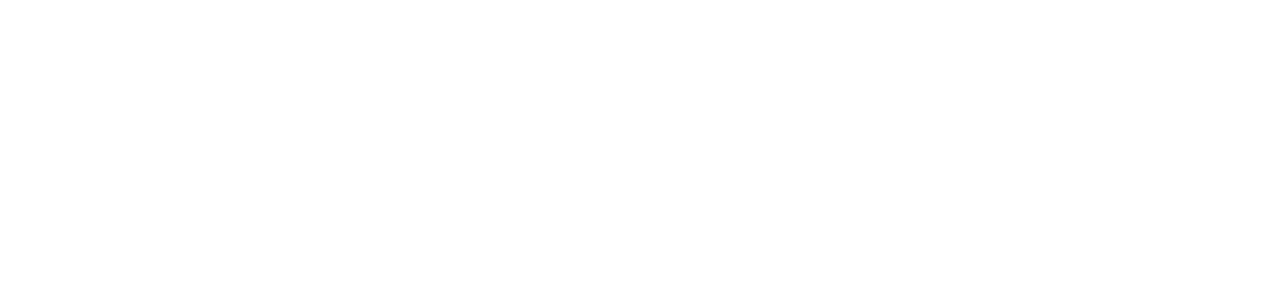
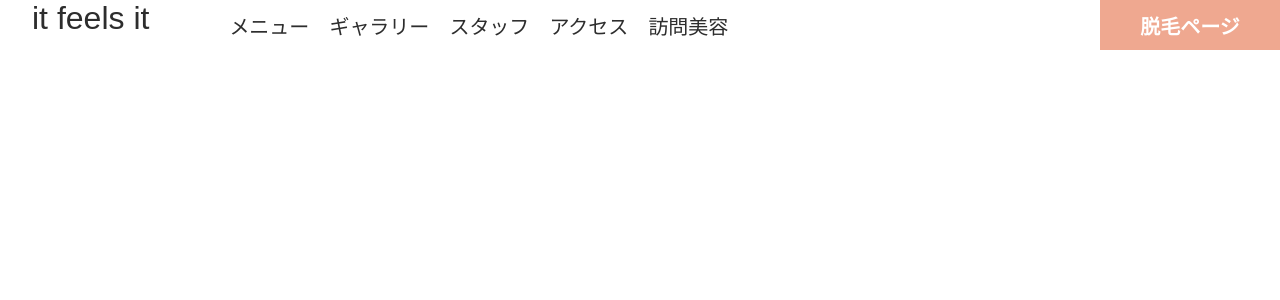
Before and after one commit to yuka-sawamura/HP_it_feels_it, a Next.js app: page / in a window 1280 px wide. Shown: the top 300 px of the page. Built offline with nearby package versions, Linux system fonts and the light colour scheme.

Commit message:
Header ittan

```diff
--- /dev/null
+++ b/src/components/Header.tsx
@@ -0,0 +1,26 @@
+import React, { useState } from "react";
+
+const Header = () => {
+  const [isOpen, setIsOpen] = useState(false);
+  const hundleMenuOpen = () => setIsOpen(false);
+  return (
+    <header className="itit_header">
+      <div className="itit_header_group">
+        <div className="itit_header_text">
+          <div className="itit_header_title">it feels it</div>
+          <div className="itit_header_p-group">
+            <p className="itit_header_p">メニュー</p>
+            <p className="itit_header_p">ギャラリー</p>
+            <p className="itit_header_p">スタッフ</p>
+            <p className="itit_header_p">アクセス</p>
+            <p className="itit_header_p">訪問美容</p>
+          </div>
+        </div>
+        <div className="itit_header_pages-group">
+          <div className="itit_header_pages">脱毛ページ</div>
+        </div>
+      </div>
+    </header>
+  );
+};
+export default Header;
--- a/src/pages/index.tsx
+++ b/src/pages/index.tsx
@@ -1,6 +1,7 @@
 import Head from "next/head";
 import Image from "next/image";
 import { Geist, Geist_Mono } from "next/font/google";
+import Header from "@/components/Header";
 
 const geistSans = Geist({
   variable: "--font-geist-sans",
@@ -22,6 +23,7 @@
         <link rel="icon" href="/favicon.ico" />
       </Head>
       <div className={`${geistSans.variable} ${geistMono.variable}`}>
+        <Header />
         <main className=""></main>
       </div>
     </>
--- a/src/styles/globals.scss
+++ b/src/styles/globals.scss
@@ -1,3 +1,5 @@
+@import "./header.scss";
+
 :root {
   --background: #ffffff;
   --foreground: #171717;
--- /dev/null
+++ b/src/styles/header.scss
@@ -0,0 +1,50 @@
+@import "./variables.scss";
+
+.itit_header {
+  &_group {
+    position: fixed;
+    top: 0;
+    left: 0;
+    width: 100%;
+    z-index: 1000;
+    box-sizing: border-box;
+    background-color: white;
+    opacity: 0.9;
+    display: flex;
+    justify-content: space-between;
+  }
+  &_text {
+    display: flex;
+    gap: 80px;
+  }
+  &_title {
+    align-items: center;
+    margin-left: 32px;
+    font-size: 32px;
+  }
+  &_p-group {
+    display: flex;
+    align-items: center;
+    margin-right: 30px;
+    font-size: 20px;
+  }
+
+  &_p {
+    margin-right: 20px;
+    font-size: 20px;
+  }
+  &_pages-group {
+    display: flex;
+    justify-content: center;
+    align-items: center;
+    width: 180px;
+    height: 50px;
+    background-color: #ee9f84;
+  }
+  &_pages {
+    display: flex;
+    color: #ffffff;
+    font-weight: bold;
+    font-size: 20px;
+  }
+}
--- /dev/null
+++ b/src/styles/variables.scss
@@ -0,0 +1,14 @@
+// media query
+$breakpointSp: 768px;
+
+@mixin pc {
+  @media (min-width: ($breakpointSp)) {
+    @content;
+  }
+}
+
+@mixin sp {
+  @media (max-width: ($breakpointSp)) {
+    @content;
+  }
+}
```
